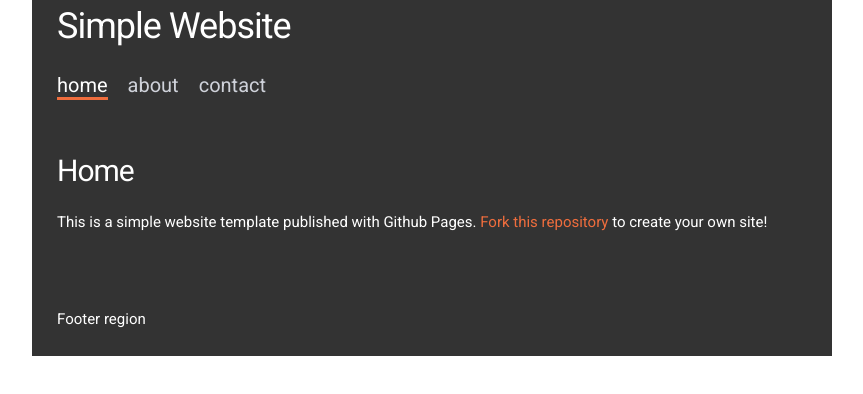
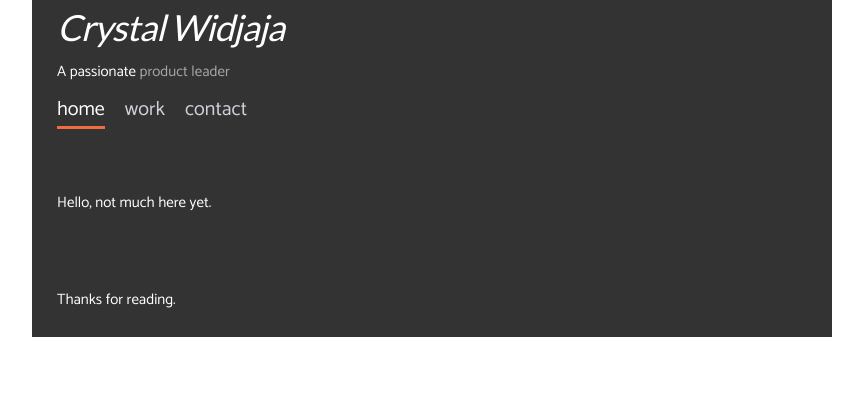
Before and after one commit to crissyw/crissyw, a plain HTML site: page index.html in a window 1280 px wide. Shown: the part 196-590 px from the top of the page, without its empty margins (208-1071 px from the left). Drawn offline with nearby package versions, Linux system fonts and the light colour scheme.

Commit message:
bit of cleanup

```diff
--- a/index.html
+++ b/index.html
@@ -3,16 +3,16 @@
   <head>
     <!-- Page setup -->
     <meta charset="utf-8">
-    <title>Your title here</title>
-    <meta name="description" content="A brief description of your site for search engines">
-    <meta name="author" content="Information about the author here">
+    <title>Crystal Widjaja</title>
+    <meta name="description" content="Crystal Widjaja / Crissy Widjaja">
+    <meta name="author" content="Crystal Widjaja">
     <meta name="viewport" content="width=device-width, initial-scale=1, maximum-scale=1, user-scalable=no"/>
     <link rel="icon" type="image/png" href="favicon.png">
 
     <!-- Stylesheets -->
     <!-- Reset default styles and add support for google fonts -->
     <link href="https://cdnjs.cloudflare.com/ajax/libs/normalize/8.0.1/normalize.min.css" rel="stylesheet" type="text/css" />
-    <link href="http://fonts.googleapis.com/css?family=Roboto" rel="stylesheet" type="text/css" />
+    <link href="http://fonts.googleapis.com/css?family=Catamaran|Roboto+Condensed|Lato" rel="stylesheet" type="text/css" />
 
     <!-- Custom styles -->
     <link href="style.css" rel="stylesheet" type="text/css" />
@@ -20,21 +20,20 @@
     <!-- jQuery -->
     <script src="https://code.jquery.com/jquery-3.4.1.min.js" integrity="sha256-CSXorXvZcTkaix6Yvo6HppcZGetbYMGWSFlBw8HfCJo=" crossorigin="anonymous"></script>
 
-    <!-- Want to add Bootstrap? -->
-    <!-- Visit: https://getbootstrap.com/docs/4.3/getting-started/introduction/ -->
-
   </head>
 
   <body>
 
     <header id="header">
       <img src="logo.png">
-      <h1>Simple Website</h1>
+      <h1>Crystal Widjaja</h1>
+<!-- Loopy loopy through some adjectives I like... check the JS -->
+      <div id="about-me">A passionate <span>startup builder</span></div>
 
       <!-- Menu link fragment #id should match a div id. Example: <a href="#home"> links to <div id="home"></div>  -->
       <ul class="main-menu">
         <li><a href="#home">home</a></li>
-        <li><a href="#about">about</a></li>
+        <li><a href="#work">work</a></li>
         <li><a href="#contact">contact</a></li>
       </ul>
     </header>
@@ -44,23 +43,22 @@
         <div id="content">
 
           <div id="home" class="content-region hide">
-            <h2>Home</h2>
             <p>
-              This is a simple website template published with Github Pages. <a href="https://github.com/zirafa/simple-website-template">Fork this repository</a> to create your own site!
+              Hello, not much here yet.
             </p>
           </div>
 
-          <div id="about" class="content-region hide">
-            <h2>About</h2>
+          <div id="work" class="content-region hide">
+            <h2>Work</h2>
             <p>
-              Sed tempus urna et pharetra pharetra massa massa ultricies. Porttitor rhoncus dolor purus non enim praesent. Id aliquet risus feugiat in ante metus dictum.
+              Here are some things I've worked on that are publicly available.
             </p>
           </div>
 
           <div id="contact" class="content-region hide">
             <h2>Contact</h2>
             <p>
-              Pellentesque nec nam aliquam sem et tortor consequat. Quisque sagittis purus sit amet volutpat consequat. Magna eget est lorem ipsum dolor.
+              Usual channels.
             </p>
           </div>
 
@@ -69,7 +67,7 @@
     </div>
 
     <footer>
-      Footer region
+      Thanks for reading.
     </footer>
 
     <!-- Load additional JS scripts here -->
--- a/script.js
+++ b/script.js
@@ -27,3 +27,31 @@
   });
 
 })(jQuery);
+
+// Cool loopy loop of adjectives I like :)
+$(document).ready(function() {
+
+  var items = ["product leader", "women's advocate", "SQL-monkey", "python scripter", "data leader", "startup builder"],
+      $text = $( '#about-me span' ),
+      delay = 2; //seconds
+
+  function loop ( delay ) {
+      $.each( items, function ( i, elm ){
+          $text.delay( delay*1E3).fadeOut();
+          $text.queue(function(){
+              $text.html( items[i] );
+              $text.dequeue();
+          });
+          $text.fadeIn();
+          $text.queue(function(){
+              if ( i == items.length -1 ) {
+                  loop(delay);
+              }
+              $text.dequeue();
+          });
+      });
+  }
+
+  loop( delay );
+
+});
--- a/style.css
+++ b/style.css
@@ -6,11 +6,12 @@
 html {
   font-size: 62.5%;
 }
+
 body {
   font-size: 1.5em; /* currently ems cause chrome bug misinterpreting rems on body element */
   line-height: 1.6;
   font-weight: 400;
-  font-family: "Roboto", "HelveticaNeue", "Helvetica Neue", Helvetica, Arial, sans-serif;
+  font-family: "Catamaran", "Roboto", "HelveticaNeue", "Helvetica Neue", Helvetica, Arial, sans-serif;
   color: #FFFFFF;
 }
 
@@ -39,10 +40,12 @@ h3,
 h4,
 h5,
 h6 {
+  font-family: "Lato";
+  font-style: italic;
   line-height: 1;
   text-rendering: optimizeLegibility; /*  voodoo to enable ligatures and kerning | https://developer.mozilla.org/en-US/docs/CSS/text-rendering */
   margin-top: 0;
-  margin-bottom: 2rem;
+  margin-bottom: 1rem;
   font-weight: 300;
 }
 h1 { font-size: 3.6rem; line-height: 1.25; letter-spacing: -.1rem; }
@@ -108,7 +111,7 @@ header, #content, footer {
 
 /* Menu Links */
 ul.main-menu {
-  margin: 0;
+  margin-top: 1rem;
   padding: 0;
   display: flex;
   flex-wrap: wrap;
```
Also changed, not shown: 1 other file.
